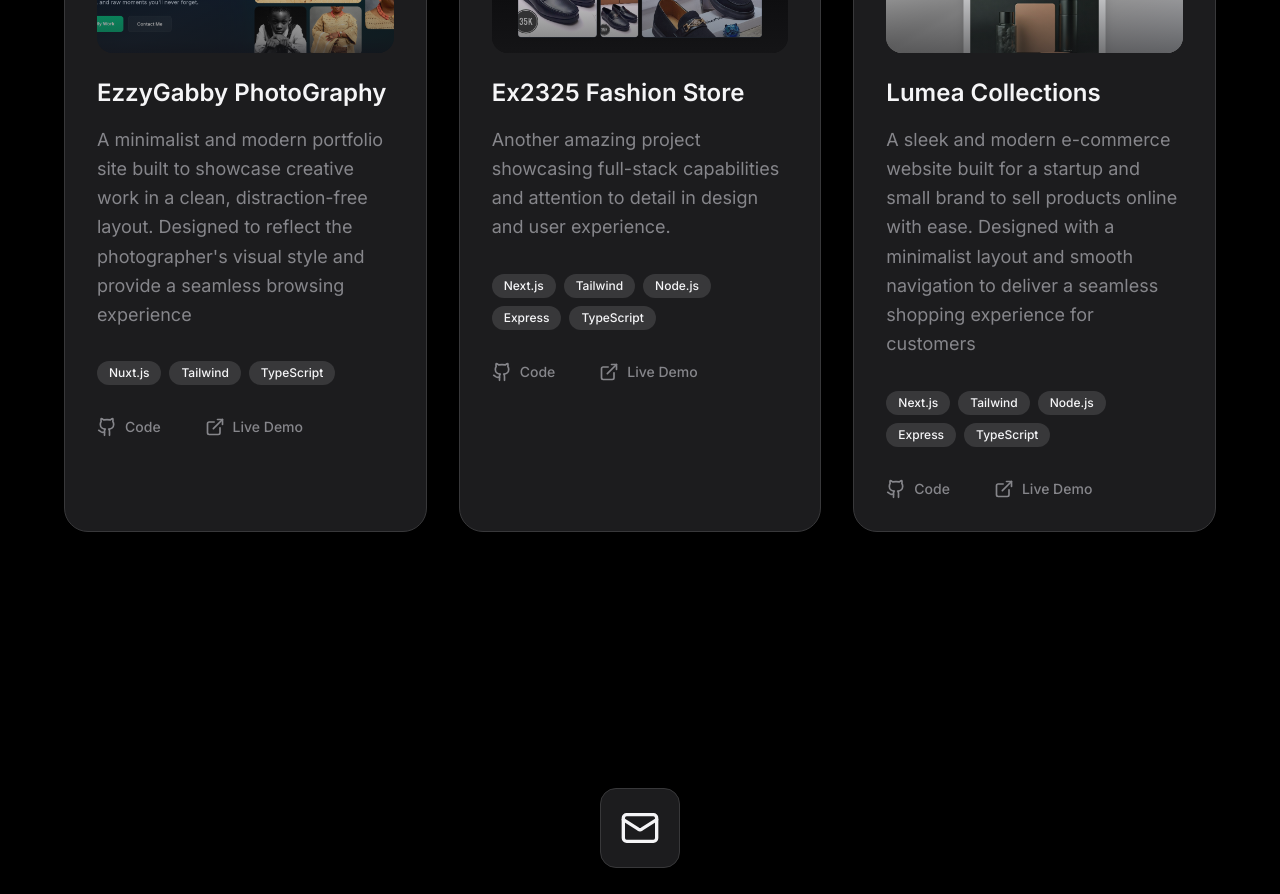
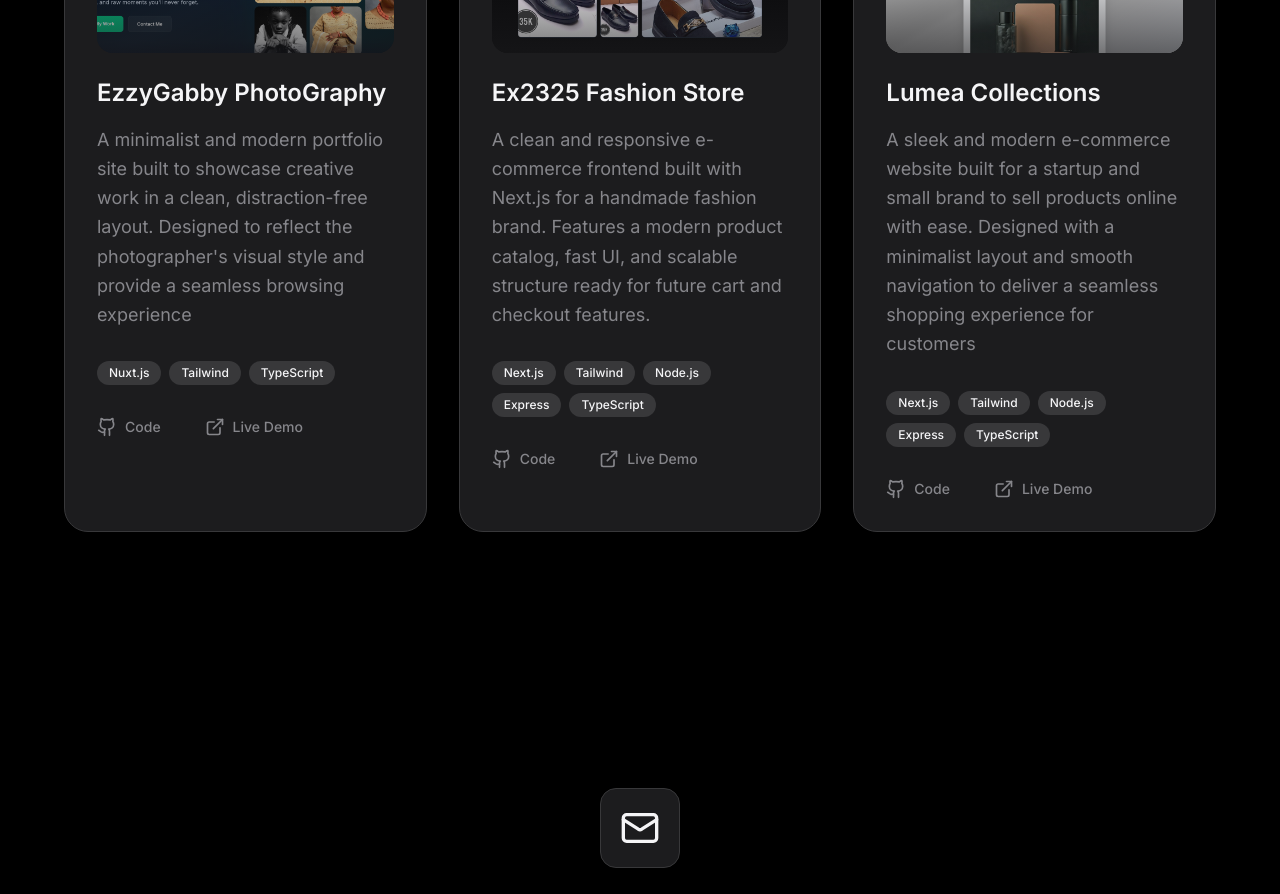
Before and after one commit to JohnSanusi/JohnSanusi, a Next.js app: page / in a window 1280 px wide. Shown: the part 2300-3194 px from the top of the page. Built offline with nearby package versions, Linux system fonts and the light colour scheme.

Commit message:
Revise Ex2325 project description for clarity
Updated project description for Ex2325 Fashion Store to provide more detail about its features and technology stack.

```diff
--- a/components/Projects.tsx
+++ b/components/Projects.tsx
@@ -15,7 +15,7 @@ const projects = [
     },
     {
         title: 'Ex2325 Fashion Store',
-        description: 'Another amazing project showcasing full-stack capabilities and attention to detail in design and user experience.',
+        description: 'A clean and responsive e-commerce frontend built with Next.js for a handmade fashion brand. Features a modern product catalog, fast UI, and scalable structure ready for future cart and checkout features.',
         tags: ['Next.js', 'Tailwind', 'Node.js', 'Express', 'TypeScript'],
         github: 'https://github.com/JohnSanusi/EX2325-Shoe-Store',
         demo: 'https://ex2325.vercel.app',
```
